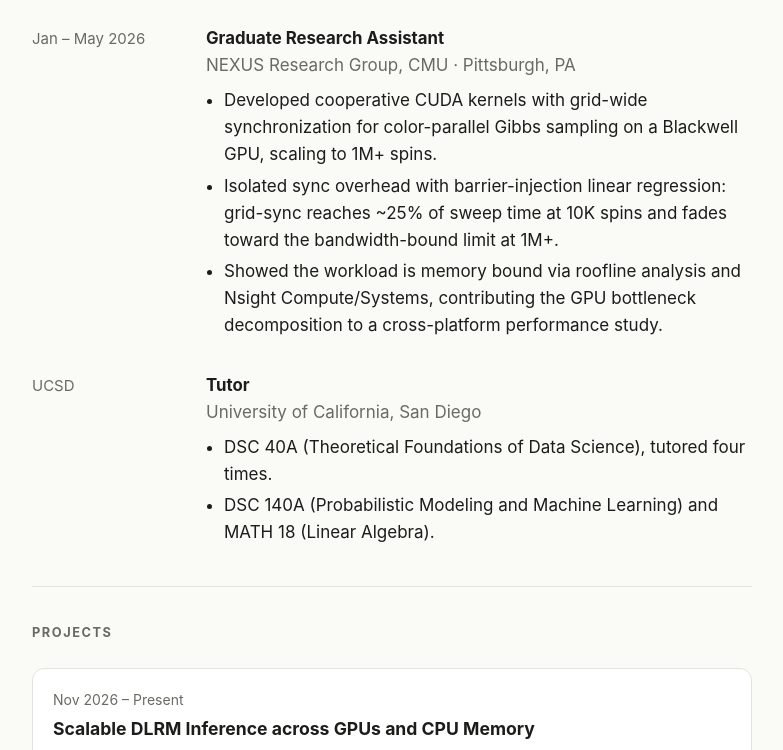
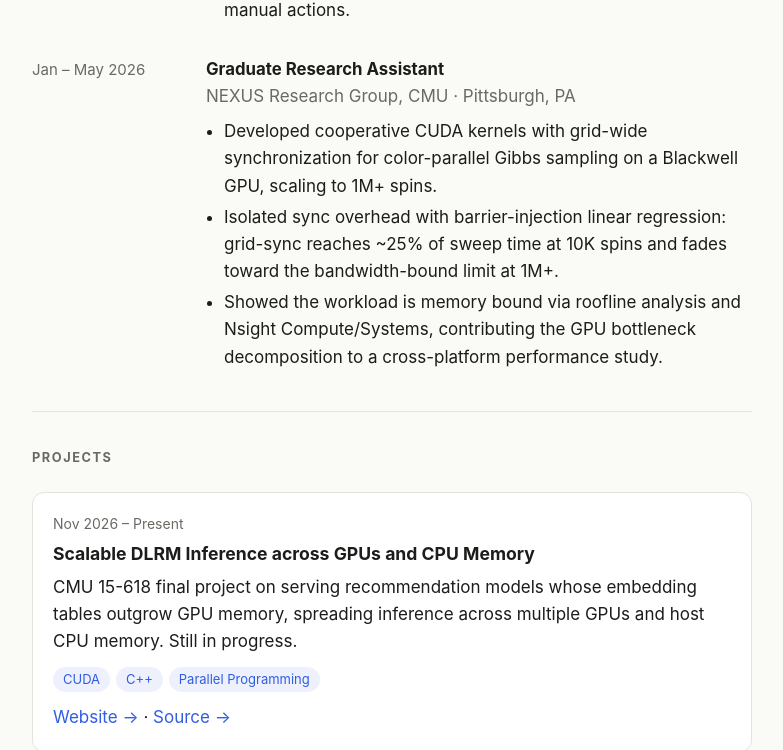
Before and after one commit to y00628/y00628.github.io, a plain HTML site: page index.html in a window 1280 px wide. Shown: the part 1327-2077 px from the top of the page, without its empty margins (248-1031 px from the left). Drawn offline with Linux system fonts and the light colour scheme.

Commit message:
Move tutoring under education
Co-Authored-By: Claude Sonnet 5.5 <noreply@anthropic.com>

```diff
--- a/index.html
+++ b/index.html
@@ -118,6 +118,7 @@
         <div class="org">University of California, San Diego · San Diego, CA</div>
         <ul>
           <li>Coursework: Deep Learning, Optimization, Reinforcement Learning</li>
+          <li>Courses tutored: DSC 40A (4 times), DSC 140A, MATH 18</li>
         </ul>
       </div>
     </div>
@@ -152,17 +153,6 @@
       </div>
     </div>
 
-    <div class="item">
-      <div class="when">UCSD</div>
-      <div>
-        <h3>Tutor</h3>
-        <div class="org">University of California, San Diego</div>
-        <ul>
-          <li>DSC 40A (Theoretical Foundations of Data Science), tutored four times.</li>
-          <li>DSC 140A (Probabilistic Modeling and Machine Learning) and MATH 18 (Linear Algebra).</li>
-        </ul>
-      </div>
-    </div>
   </section>
 
   <section id="projects">
```
